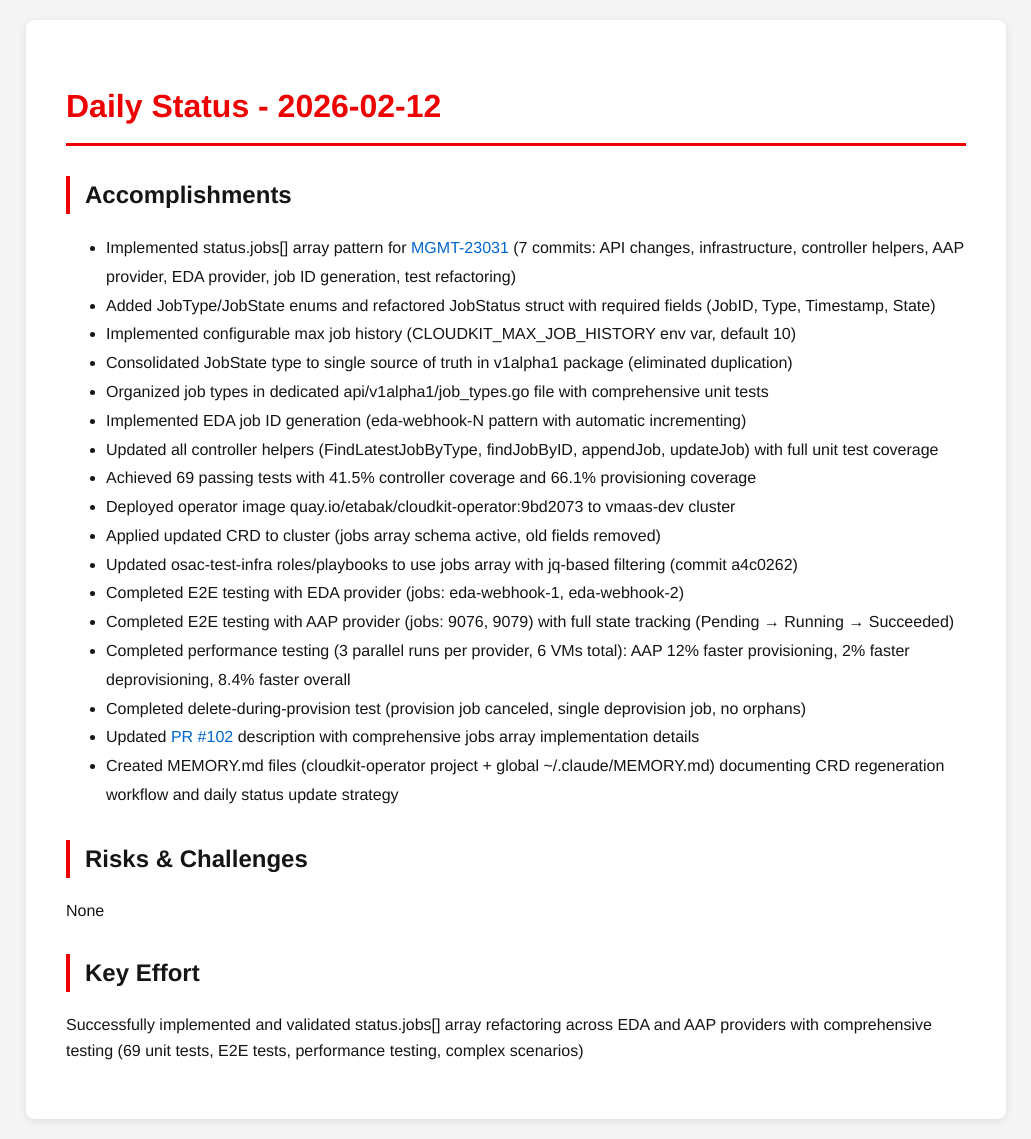
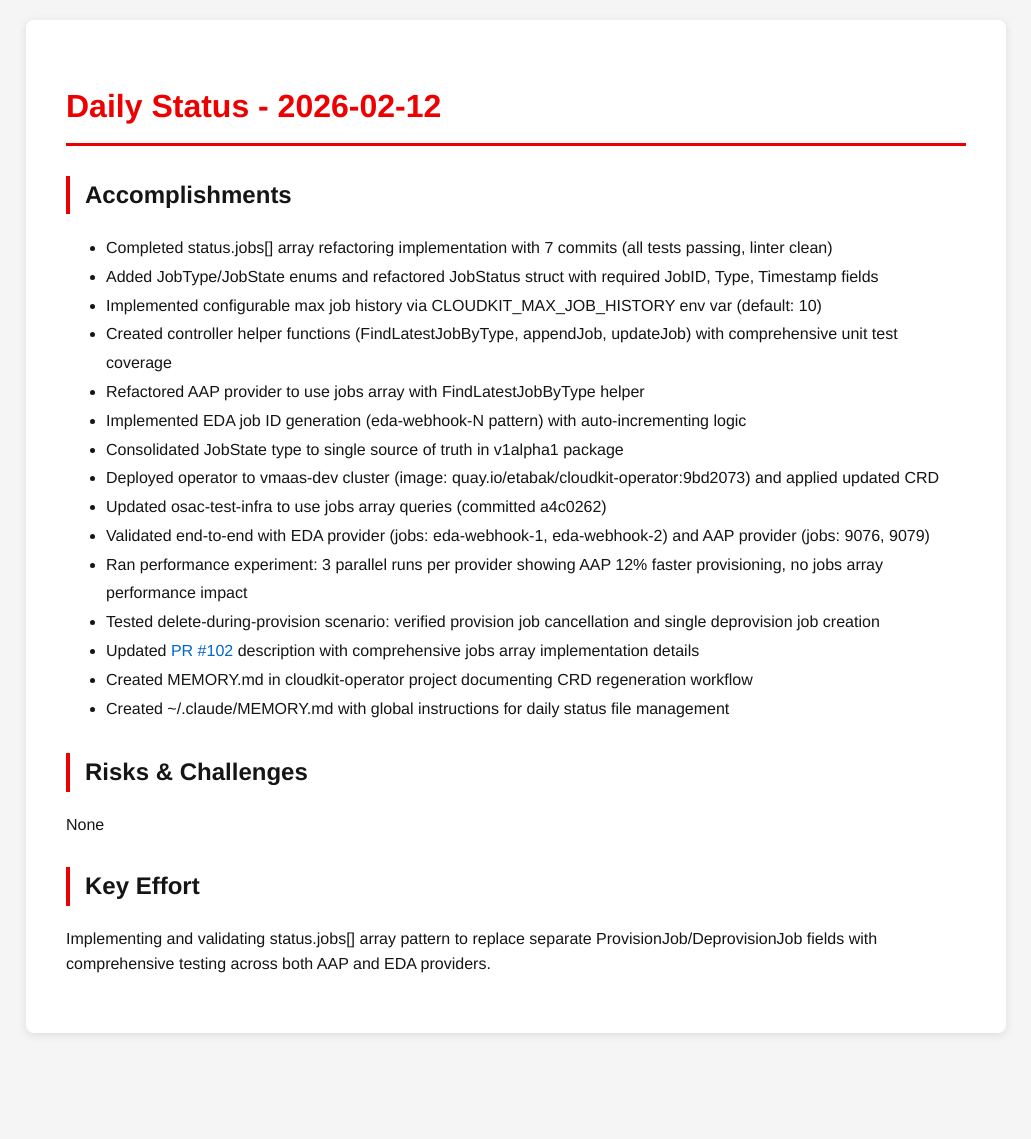
Before and after one commit to tzvatot/daily-status, a Jekyll site: the page built from 2026-02-12.md, in a window 1280 px wide. Shown: the whole page, without its empty margins (124-1155 px from the left). Built offline with Jekyll 4.4.1, drawn with Linux system fonts in a browser that asks for light colours; after the commit the page ends 1053 px from its top, so only the background shows below that.

Commit message:
Daily status update - 2026-02-12

```diff
--- a/2026-02-12.md
+++ b/2026-02-12.md
@@ -7,26 +7,24 @@ date: 2026-02-12
 # Daily Status - 2026-02-12
 
 ## Accomplishments
-- Implemented status.jobs[] array pattern for [MGMT-23031](https://issues.redhat.com/browse/MGMT-23031) (7 commits: API changes, infrastructure, controller helpers, AAP provider, EDA provider, job ID generation, test refactoring)
-- Added JobType/JobState enums and refactored JobStatus struct with required fields (JobID, Type, Timestamp, State)
-- Implemented configurable max job history (CLOUDKIT_MAX_JOB_HISTORY env var, default 10)
-- Consolidated JobState type to single source of truth in v1alpha1 package (eliminated duplication)
-- Organized job types in dedicated api/v1alpha1/job_types.go file with comprehensive unit tests
-- Implemented EDA job ID generation (eda-webhook-N pattern with automatic incrementing)
-- Updated all controller helpers (FindLatestJobByType, findJobByID, appendJob, updateJob) with full unit test coverage
-- Achieved 69 passing tests with 41.5% controller coverage and 66.1% provisioning coverage
-- Deployed operator image quay.io/etabak/cloudkit-operator:9bd2073 to vmaas-dev cluster
-- Applied updated CRD to cluster (jobs array schema active, old fields removed)
-- Updated osac-test-infra roles/playbooks to use jobs array with jq-based filtering (commit a4c0262)
-- Completed E2E testing with EDA provider (jobs: eda-webhook-1, eda-webhook-2)
-- Completed E2E testing with AAP provider (jobs: 9076, 9079) with full state tracking (Pending → Running → Succeeded)
-- Completed performance testing (3 parallel runs per provider, 6 VMs total): AAP 12% faster provisioning, 2% faster deprovisioning, 8.4% faster overall
-- Completed delete-during-provision test (provision job canceled, single deprovision job, no orphans)
+- Completed status.jobs[] array refactoring implementation with 7 commits (all tests passing, linter clean)
+- Added JobType/JobState enums and refactored JobStatus struct with required JobID, Type, Timestamp fields
+- Implemented configurable max job history via CLOUDKIT_MAX_JOB_HISTORY env var (default: 10)
+- Created controller helper functions (FindLatestJobByType, appendJob, updateJob) with comprehensive unit test coverage
+- Refactored AAP provider to use jobs array with FindLatestJobByType helper
+- Implemented EDA job ID generation (eda-webhook-N pattern) with auto-incrementing logic
+- Consolidated JobState type to single source of truth in v1alpha1 package
+- Deployed operator to vmaas-dev cluster (image: quay.io/etabak/cloudkit-operator:9bd2073) and applied updated CRD
+- Updated osac-test-infra to use jobs array queries (committed a4c0262)
+- Validated end-to-end with EDA provider (jobs: eda-webhook-1, eda-webhook-2) and AAP provider (jobs: 9076, 9079)
+- Ran performance experiment: 3 parallel runs per provider showing AAP 12% faster provisioning, no jobs array performance impact
+- Tested delete-during-provision scenario: verified provision job cancellation and single deprovision job creation
 - Updated [PR #102](https://github.com/osac-project/osac-operator/pull/102) description with comprehensive jobs array implementation details
-- Created MEMORY.md files (cloudkit-operator project + global ~/.claude/MEMORY.md) documenting CRD regeneration workflow and daily status update strategy
+- Created MEMORY.md in cloudkit-operator project documenting CRD regeneration workflow
+- Created ~/.claude/MEMORY.md with global instructions for daily status file management
 
 ## Risks & Challenges
 None
 
 ## Key Effort
-Successfully implemented and validated status.jobs[] array refactoring across EDA and AAP providers with comprehensive testing (69 unit tests, E2E tests, performance testing, complex scenarios)
+Implementing and validating status.jobs[] array pattern to replace separate ProvisionJob/DeprovisionJob fields with comprehensive testing across both AAP and EDA providers.
```
